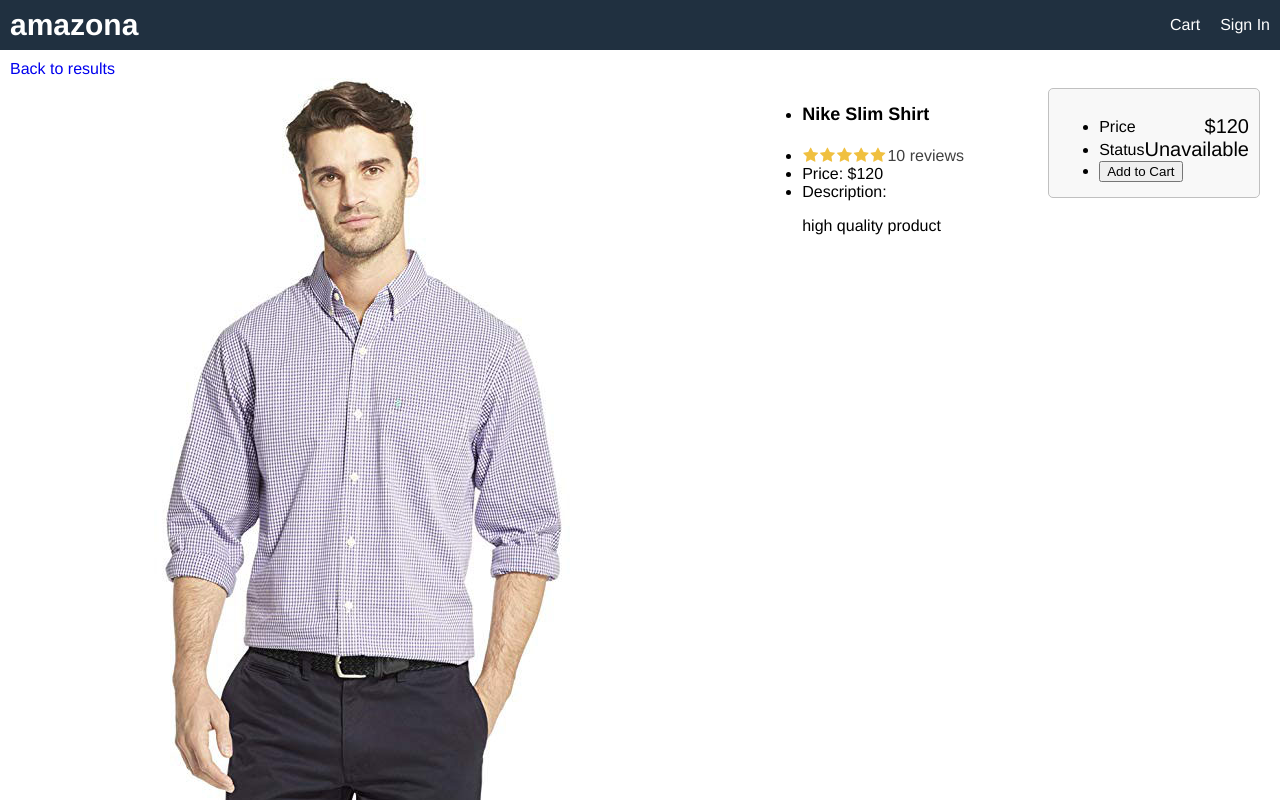
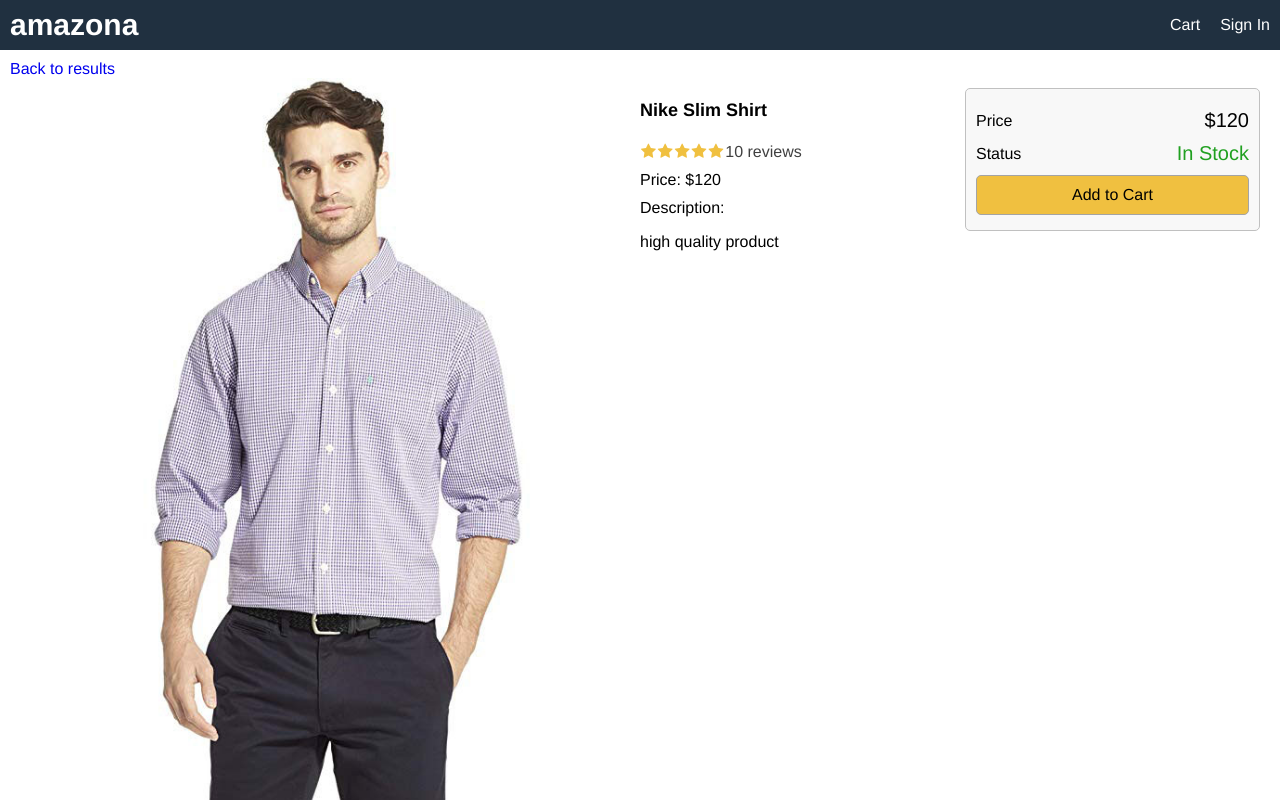
Before and after one commit to samuelfcf/amazona-ecommerce, a React (Create React App) app in the folder frontend/: page /product/1 in a window 1280 px wide. Shown: the top 800 px of the page. Built offline with nearby package versions, Linux system fonts and the light colour scheme.

Commit message:
finished ProductScreen style

```diff
--- a/frontend/src/data.js
+++ b/frontend/src/data.js
@@ -6,6 +6,7 @@
       category: 'Shirts',
       image: '/images/p1.jpg',
       price: 120,
+      countInStock: 10,
       brand: 'Nike',
       rating: 5,
       numReviews: 10,
@@ -18,6 +19,7 @@
       category: 'Shirts',
       image: '/images/p2.jpg',
       price: 100,
+      countInStock: 20,
       brand: 'Adidas',
       rating: 4.0,
       numReviews: 12,
@@ -29,6 +31,7 @@
       category: 'Shirts',
       image: '/images/p3.jpg',
       price: 220,
+      countInStock: 0,
       brand: 'Lacoste',
       rating: 3.5,
       numReviews: 18,
@@ -40,6 +43,7 @@
       category: 'Pants',
       image: '/images/p4.jpg',
       price: 78,
+      countInStock: 15,
       brand: 'Nike',
       rating: 4.5,
       numReviews: 14,
@@ -51,6 +55,7 @@
       category: 'Pants',
       image: '/images/p5.jpg',
       price: 65,
+      countInStock: 5,
       brand: 'Puma',
       rating: 4.5,
       numReviews: 10,
@@ -62,6 +67,7 @@
       category: 'Pants',
       image: '/images/p6.jpg',
       price: 80,
+      countInStock: 12,
       brand: 'Adidas',
       rating: 4.3,
       numReviews: 10,
--- a/frontend/src/index.css
+++ b/frontend/src/index.css
@@ -58,6 +58,34 @@
 a:hover {
   color: #ff8000;
 }
+ul {
+  padding: 0;
+  margin: 0;
+  list-style-type: none;
+}
+li {
+  margin-top: 1rem;
+}
+button {
+  padding: 1rem;
+  border-radius: 0.5rem;
+  border: 0.1rem #a4a4a4 solid;
+  font-size: 1.6rem;
+  font-family: Helvetica, Arial, sans-serif;
+  -webkit-font-smoothing: antialiased;
+  -moz-osx-font-smoothing: grayscale;
+  background-color: #f8f8f8;
+  cursor: pointer;
+}
+button:hover{
+  border: 0.1rem #404040 solid;
+}
+button.primary {
+  background-color: #f0c040;
+}
+button.block {
+  width: 100%;
+}
 
 /* header */
 header a{
@@ -83,6 +111,12 @@
 .row.top {
   align-items: flex-start;
 }
+.col-1 {
+  flex: 1 1 25rem;
+}
+.col-2 {
+  flex: 2 1 50rem;
+}
 
 /* Image */
 img {
@@ -91,7 +125,9 @@
 img.medium {
   max-width: 29rem;
   width: 100%;
-
+}
+img.large {
+  width: 100%;
 }
 
 /* Card */
@@ -119,3 +155,11 @@
 .rating span:last-child {
   color: #404040
 }
+
+/* Alert */
+.sucess {
+  color: #20a020;
+}
+.error {
+  color: #a02020;
+}
--- a/frontend/src/screens/ProductScreen/index.js
+++ b/frontend/src/screens/ProductScreen/index.js
@@ -12,8 +12,10 @@
   }
 
   return (
+
     <>
     <Link to="/" >Back to results</Link>
+
     <div className="row top">
       <div className="col-2">
         <img className="large" src={product.image} alt={product.name} />
```
